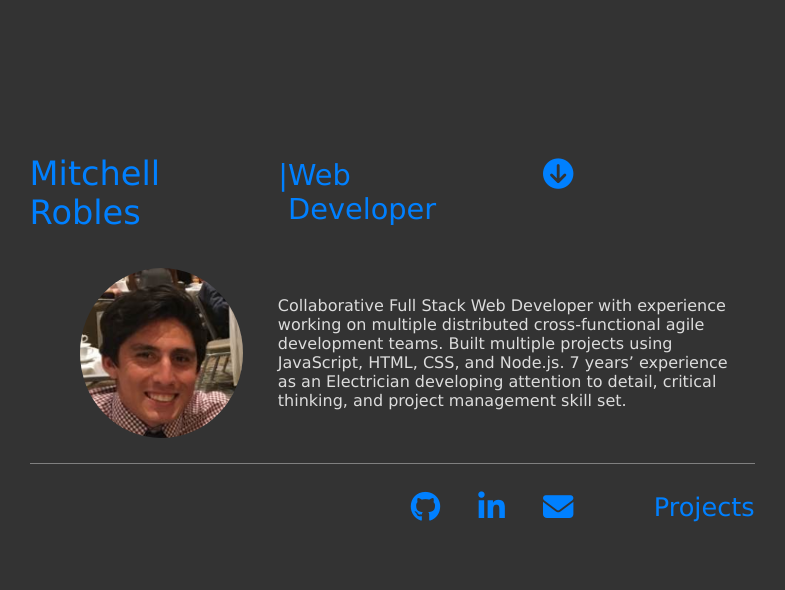
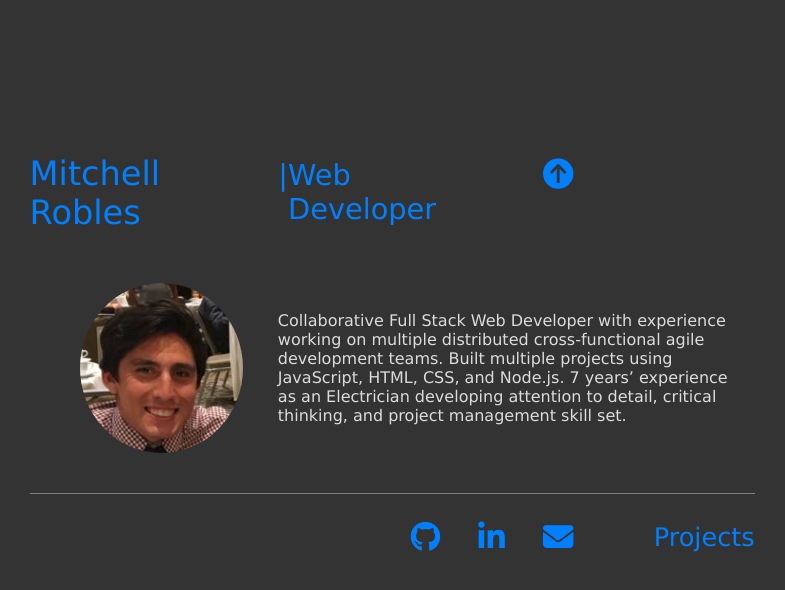
Before and after one commit to mitchellr92/portfolio, a React (Create React App) app: page / in a window 1280 px wide. Both pictures are taken after a click on the link 618 px from the left and 173 px from the top of the page. Shown: the top 590 px of the page, without its empty margins (60-845 px from the left). Built offline with nearby package versions, Linux system fonts and the light colour scheme.

Commit message:
adding animations to make landing page more interactive

```diff
--- a/src/Components/Modal/modal.css
+++ b/src/Components/Modal/modal.css
@@ -1,6 +1,8 @@
 .contact-container {
   flex-direction: column;
   justify-content: space-around;
+  position: relative;
+  left: -870px;
   margin-left: 7%;
   margin-top: 8%;
   padding: 1%;
@@ -12,6 +14,7 @@
   border-radius: 10px;
   font-family: "Lucida Sans", "Lucida Sans Regular", "Lucida Grande",
     "Lucida Sans Unicode", Geneva, Verdana, sans-serif;
+  animation: slide-right 1000ms forwards;
 }
 
 .modal-title {
@@ -63,7 +66,6 @@ textarea {
 .send {
   display: flex;
   justify-content: space-between;
-
 }
 
 .send-button {
@@ -175,3 +177,9 @@ a:hover {
     font-size: 1.2rem;
   }
 }
+
+@keyframes slide-right {
+  100% {
+    left: 0;
+  }
+}
--- a/src/Components/Profile/Profile.css
+++ b/src/Components/Profile/Profile.css
@@ -1,6 +1,8 @@
 .page-container {
   display: flex;
   flex-direction: column;
+  height: 100vh;
+  overflow: hidden;
 }
 
 .profile-container {
@@ -15,6 +17,9 @@
   justify-content: space-between;
   align-items: baseline;
   width: 75%;
+  position: relative;
+  top: -250px;
+  animation: slide-top 1000ms 250ms forwards;
 }
 
 .profile p {
@@ -34,36 +39,27 @@
   font-size: 2.1rem;
 }
 
+.border-divider {
+  border: none;
+  border-top: 1px solid grey;
+  margin: 25px 0;
+  position: relative;
+  left: -850px;
+  animation: slide-right 1000ms 1250ms forwards;
+}
+
 .links {
-  border-top: 1px solid grey;
-  padding-top: 25px;
-  margin-top: 25px;
   display: flex;
   align-items: center;
+  position: relative;
+  bottom: -550px;
+  animation: slide-bottom 1000ms 750ms forwards;
 }
 
 .link-buttons {
   width: 75%;
   display: flex;
   justify-content: flex-end;
-}
-
-@-moz-keyframes spin {
-  to {
-    -moz-transform: rotate(360deg);
-  }
-}
-
-@-webkit-keyframes spin {
-  to {
-    -webkit-transform: rotate(360deg);
-  }
-}
-
-@keyframes spin {
-  to {
-    transform: rotate(360deg);
-  }
 }
 
 .button {
@@ -76,6 +72,15 @@
   color: lightskyblue;
   cursor: pointer;
   animation: spin 375ms linear 1;
+}
+
+.up-arrow {
+  animation: half-spin 300ms linear 1;
+}
+
+.up-arrow:hover {
+  /* border: 1px solid red; */
+  animation: spin 300ms linear 1;
 }
 
 .download-container {
@@ -103,15 +108,6 @@
   animation: spin 500ms linear 1;
 }
 
-.profile-summary {
-  margin-top: 5%;
-  margin-left: 7%;
-  max-width: 650px;
-  display: flex;
-  justify-content: flex-end;
-  align-items: center;
-}
-
 .profile-summary p {
   color: gainsboro;
   font-family: "Lucida Sans", "Lucida Sans Regular", "Lucida Grande",
@@ -122,6 +118,18 @@
   margin-right: 35px;
   border-radius: 50%;
   width: 25%;
+}
+
+.profile-summary {
+  margin-top: 5%;
+  margin-left: 7%;
+  max-width: 650px;
+  height: 200px;
+  display: flex;
+  justify-content: flex-end;
+  align-items: center;
+  animation-name: height;
+  animation-duration: 400ms;
 }
 
 @media (max-width: 720px) {
@@ -193,3 +201,62 @@
     width: 90%;
   }
 }
+
+@-moz-keyframes spin {
+  to {
+    -moz-transform: rotate(360deg);
+  }
+}
+@-webkit-keyframes spin {
+  to {
+    -webkit-transform: rotate(360deg);
+  }
+}
+@keyframes spin {
+  to {
+    transform: rotate(360deg);
+  }
+}
+
+@keyframes height {
+  from {
+    height: 0px;
+  }
+  to {
+    height: 200px;
+  }
+}
+@-webkit-keyframes height {
+  from {
+    height: 0px;
+  }
+  to {
+    height: 200px;
+  }
+}
+@-moz-keyframes height {
+  from {
+    height: 0px;
+  }
+  to {
+    height: 200px;
+  }
+}
+
+@keyframes slide-right {
+  100% {
+    left: 0;
+  }
+}
+
+@keyframes slide-top {
+  100% {
+    top: 0;
+  }
+}
+
+@keyframes slide-bottom {
+  100% {
+    bottom: 0;
+  }
+}
--- a/src/Components/Profile/Profile.js
+++ b/src/Components/Profile/Profile.js
@@ -31,8 +31,11 @@ class Profile extends Component {
             <p className="name">Mitchell Robles</p>
             <p className="divider">|</p>
             <p className="title">Web Developer</p>
-            <a className="button" onClick={this.toggleActive}>
+            <a className={this.state.active ? "null" : "button down-arrow"} onClick={this.toggleActive}>
               <i class="fas fa-arrow-circle-down"></i>
+            </a>
+            <a className={this.state.active ? "button down-arrow" : "null"} onClick={this.toggleActive}>
+              <i class="fas fa-arrow-circle-up"></i>
             </a>
           </div>
           <div className={this.state.active ? "profile-summary" : "null"}>
@@ -45,6 +48,7 @@ class Profile extends Component {
               detail, critical thinking, and project management skill set.
             </p>
           </div>
+          <hr className="border-divider"/>
           <div className="links">
             <div className="link-buttons">
               <a
```
